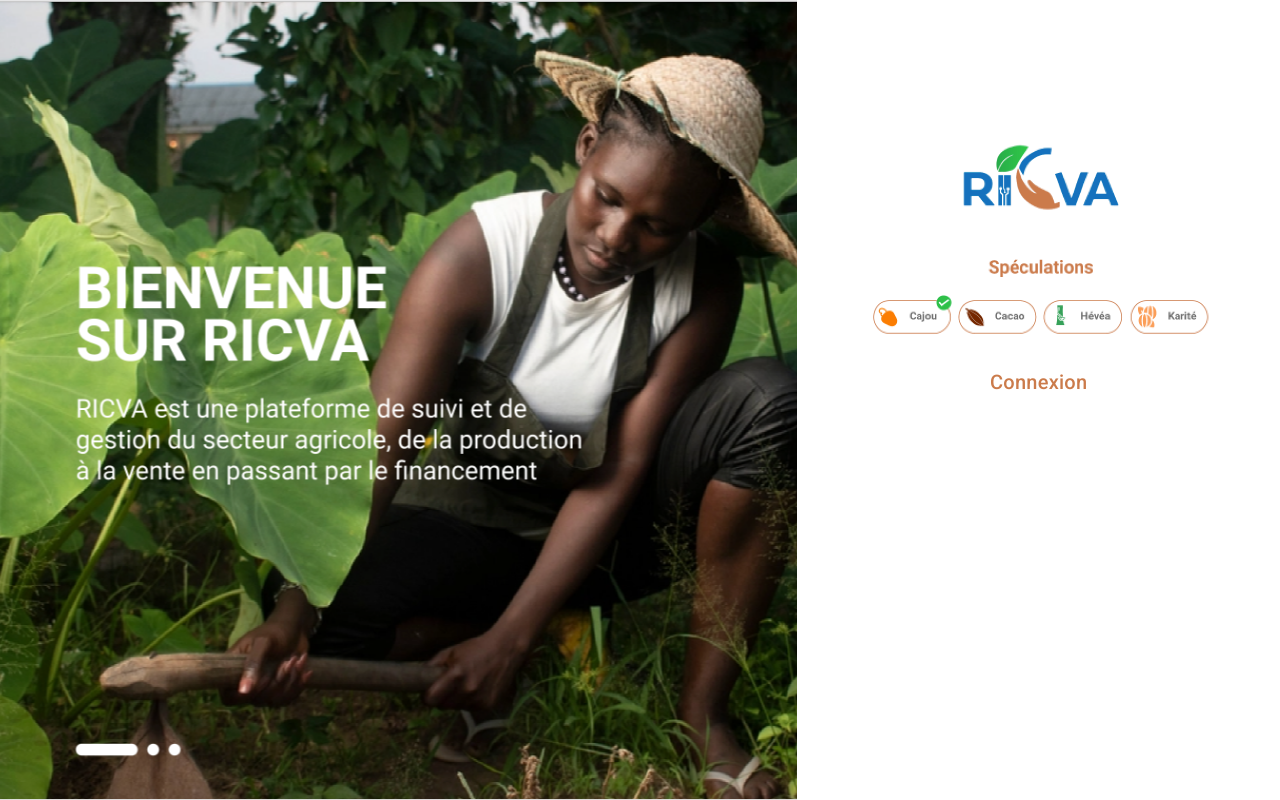
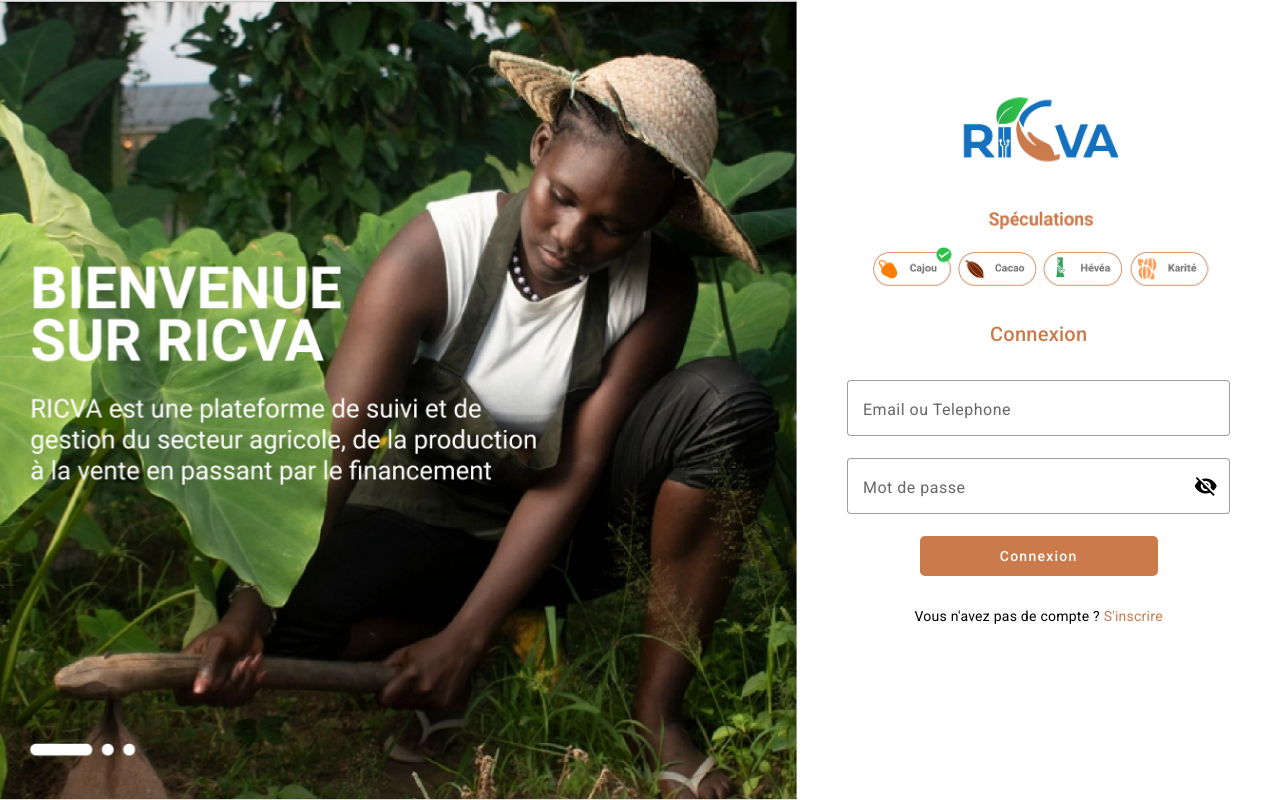
Before and after one commit to maxenceyrowah/RICVA-UI, an Angular app: page /login in a window 1280 px wide. Built offline with nearby package versions, Linux system fonts and the light colour scheme; what @angular/fire would draw is missing.

Commit message:
RV-003 update login and register form

```diff
--- a/src/app/component/login/login.component.html
+++ b/src/app/component/login/login.component.html
@@ -1,11 +1,42 @@
 <div class="wrapper">
-  <div class="wrapper__image"></div>
-  <div class="wrapper__content">
-    <div class="wrapper__content__logo">
-      <img src="../../../assets/img/logo.png" alt="logo of form" height="245px" />
+  <div class="wrapper-bg-image"></div>
+
+  <div class="wrapper-content">
+    <div class="header-form-logo">
+      <img src="{{ loginFormLogo }}" alt="logo of form" height="245px" />
     </div>
-    <div class="wrapper__content__form">
-      <h2 class="wrapper__content__form__title-color">Connexion</h2>
+
+    <div class="wrapper-form-content">
+      <h2 class="form-title">{{ formTitle }}</h2>
+
+      <form class="form-wrapper">
+        <div>
+          <mat-form-field class="form-field" appearance="outline">
+            <mat-label>Email ou Telephone</mat-label>
+            <input matInput placeholder="contact@gmail.com">
+          </mat-form-field>
+        </div>
+
+        <div class="form-field">
+          <mat-form-field class="form-field" appearance="outline">
+            <mat-label>Mot de passe</mat-label>
+            <input matInput [type]="hidePassword ? 'password' : 'text'">
+            <button mat-icon-button matSuffix (click)="hidePassword = !hidePassword">
+              <mat-icon>{{ hidePassword ? 'visibility_off' : 'visibility'}}</mat-icon>
+            </button>
+          </mat-form-field>
+        </div>
+
+        <div>
+          <button mat-button class="form-submit" type="submit">{{ formTitle }}</button>
+        </div>
+      </form>
+
+      <div>
+        <span>Vous n'avez pas de compte ?
+          <a href="/register" class="register-link">S'inscrire</a>
+        </span>
+      </div>
     </div>
   </div>
 </div>
--- a/src/app/component/login/login.component.scss
+++ b/src/app/component/login/login.component.scss
@@ -2,23 +2,46 @@
   display: flex;
   height: 100%;
 
-  &__image {
+  &-bg-image {
     flex: 2;
     background-image: url('../../../assets/img/login_bg.png');
-    background-position: center;
+    background-position: 100%;
     background-size: cover;
     background-repeat: no-repeat;
   }
 
-  &__content {
+  &-content {
     flex: 1;
     padding: 20px;
     text-align: center;
-    margin-top: 6rem;
+    margin-top: 3rem;
+    margin-bottom: auto;
 
-    &__form {
+    .wrapper-form-content {
 
-      &__title-color {
+      .form-title {
+        color: #cb7b4b;
+      }
+
+      .form-wrapper {
+        display: flex;
+        flex-direction: column;
+        margin: 30px;
+
+        .form-field {
+          width: 100%;
+        }
+
+        .form-submit {
+          color: #fff;
+          background-color: #cb7b4b;
+          padding: 20px 80px;
+          border-radius: 5px;
+        }
+      }
+
+      .register-link {
+        text-decoration: none;
         color: #cb7b4b;
       }
     }
--- a/src/app/component/login/login.component.ts
+++ b/src/app/component/login/login.component.ts
@@ -5,4 +5,8 @@ import { Component } from '@angular/core';
   templateUrl: './login.component.html',
   styleUrls: ['./login.component.scss'],
 })
-export class LoginComponent {}
+export class LoginComponent {
+  hidePassword: boolean = true;
+  formTitle: string = 'Connexion';
+  loginFormLogo: string = '../../../assets/img/logo.png';
+}
--- a/src/app/component/register/register.component.html
+++ b/src/app/component/register/register.component.html
@@ -1 +1,42 @@
-<p>register works!</p>
+<div class="wrapper">
+  <div class="wrapper-bg-image"></div>
+
+  <div class="wrapper-content">
+    <div class="header-form-logo">
+      <img src="{{ registerFormLogo }}" alt="logo of form" height="245px" />
+    </div>
+
+    <div class="wrapper-form-content">
+      <h2 class="form-title">{{ formTitle }}</h2>
+
+      <form class="form-wrapper">
+        <div>
+          <mat-form-field class="form-field" appearance="outline">
+            <mat-label>Email ou Telephone</mat-label>
+            <input matInput placeholder="contact@gmail.com">
+          </mat-form-field>
+        </div>
+
+        <div class="form-field">
+          <mat-form-field class="form-field" appearance="outline">
+            <mat-label>Mot de passe</mat-label>
+            <input matInput [type]="hidePassword ? 'password' : 'text'">
+            <button mat-icon-button matSuffix (click)="hidePassword = !hidePassword">
+              <mat-icon>{{ hidePassword ? 'visibility_off' : 'visibility'}}</mat-icon>
+            </button>
+          </mat-form-field>
+        </div>
+
+        <div>
+          <button mat-button class="form-submit" type="submit">{{ formTitle }}</button>
+        </div>
+      </form>
+
+      <div>
+        <span>Vous avez deja un compte ?
+          <a href="/login" class="login-link">Se connecter</a>
+        </span>
+      </div>
+    </div>
+  </div>
+</div>
--- a/src/app/component/register/register.component.scss
+++ b/src/app/component/register/register.component.scss
@@ -0,0 +1,49 @@
+.wrapper {
+  display: flex;
+  height: 100%;
+
+  &-bg-image {
+    flex: 2;
+    background-image: url('../../../assets/img/login_bg.png');
+    background-position: center;
+    background-size: cover;
+    background-repeat: no-repeat;
+  }
+
+  &-content {
+    flex: 1;
+    padding: 20px;
+    text-align: center;
+    margin-top: 3rem;
+    margin-bottom: auto;
+
+    .wrapper-form-content {
+
+      .form-title {
+        color: #cb7b4b;
+      }
+
+      .form-wrapper {
+        display: flex;
+        flex-direction: column;
+        margin: 30px;
+
+        .form-field {
+          width: 100%;
+        }
+
+        .form-submit {
+          color: #fff;
+          background-color: #cb7b4b;
+          padding: 20px 80px;
+          border-radius: 5px;
+        }
+      }
+
+      .login-link {
+        text-decoration: none;
+        color: #cb7b4b;
+      }
+    }
+  }
+}
--- a/src/app/component/register/register.component.ts
+++ b/src/app/component/register/register.component.ts
@@ -6,5 +6,7 @@ import { Component } from '@angular/core';
   styleUrls: ['./register.component.scss']
 })
 export class RegisterComponent {
-
+  hidePassword: boolean = true;
+  formTitle: string = 'Inscription';
+  registerFormLogo: string = '../../../assets/img/logo.png';
 }
```
Also changed, not shown: src/app/app.module.ts (+9 -0 lines).
